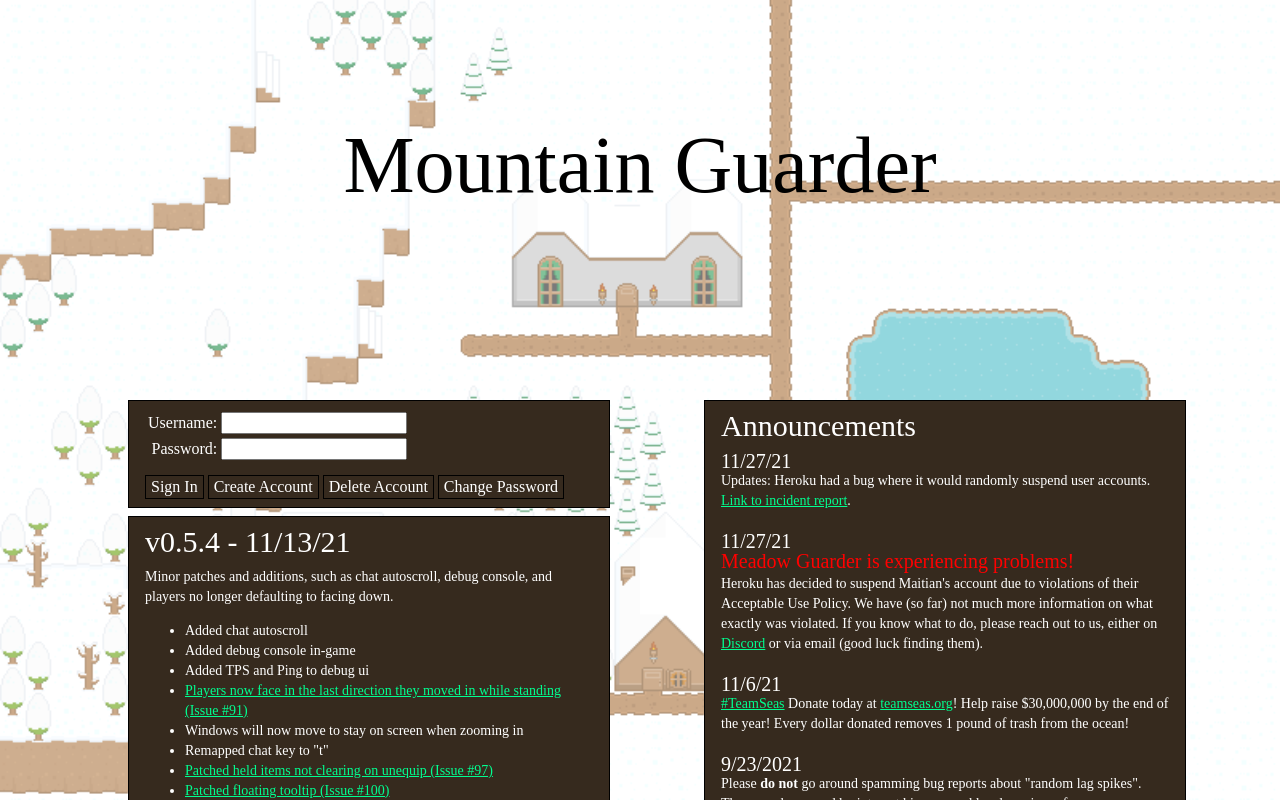
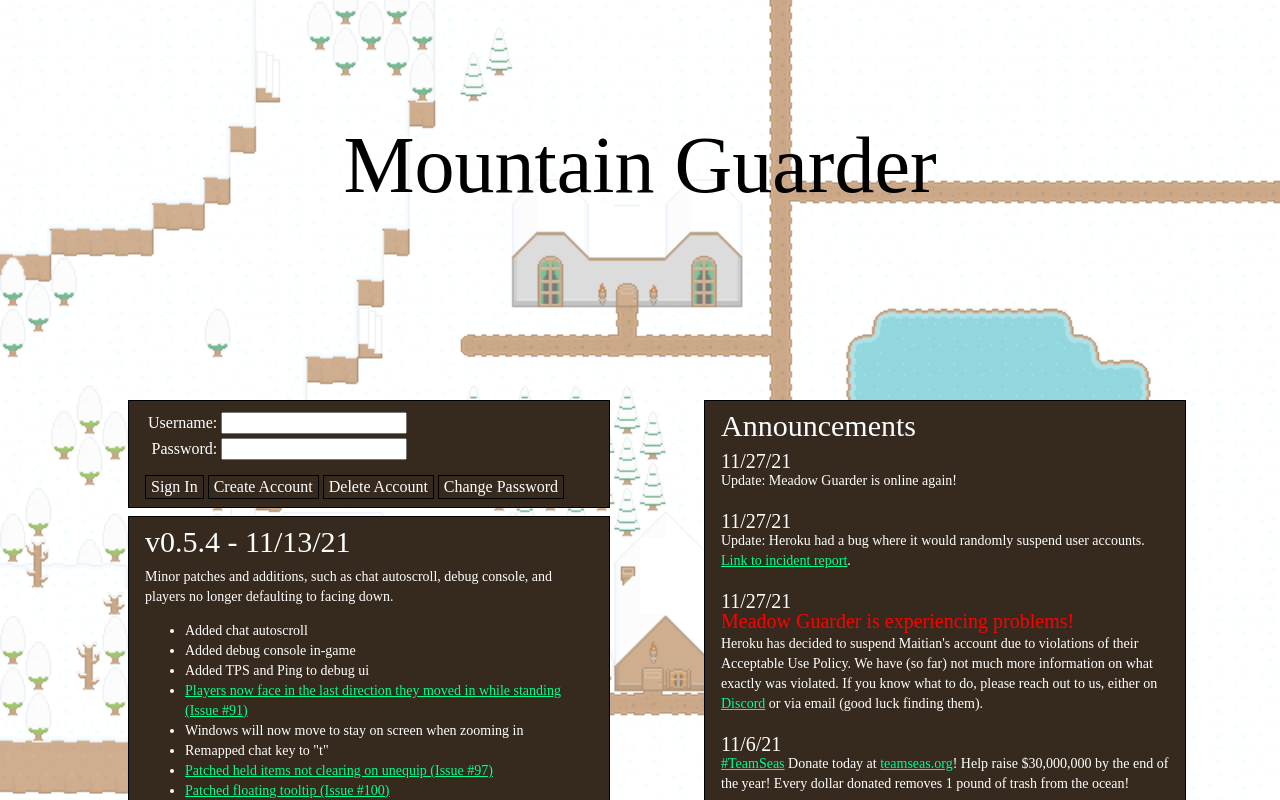
Before and after one commit to spsquared/Mountain_Guarder, a website: page client/index.html in a window 1280 px wide. Drawn offline with nearby package versions, Linux system fonts and the light colour scheme; files that its build step writes are made by us from their sources; no server answers; files whose address does not match are found by name; a web font is replaced by a local one.

Commit message:
Meadow Guarder in Trouble! (update 2)

```diff
--- a/client/index.html
+++ b/client/index.html
@@ -506,7 +506,13 @@
                                 11/27/21
                             </div>
                             <div class="stackBody">
-                                Updates: Heroku had a bug where it would randomly suspend user accounts. <a href="https://status.heroku.com/incidents/2386" target="_blank" class="ui-link">Link to incident report</a>.
+                                Update: Meadow Guarder is online again!
+                            </div><br>
+                            <div class="stackSub">
+                                11/27/21
+                            </div>
+                            <div class="stackBody">
+                                Update: Heroku had a bug where it would randomly suspend user accounts. <a href="https://status.heroku.com/incidents/2386" target="_blank" class="ui-link">Link to incident report</a>.
                             </div><br>
                             <div class="stackSub">
                                 11/27/21
```
